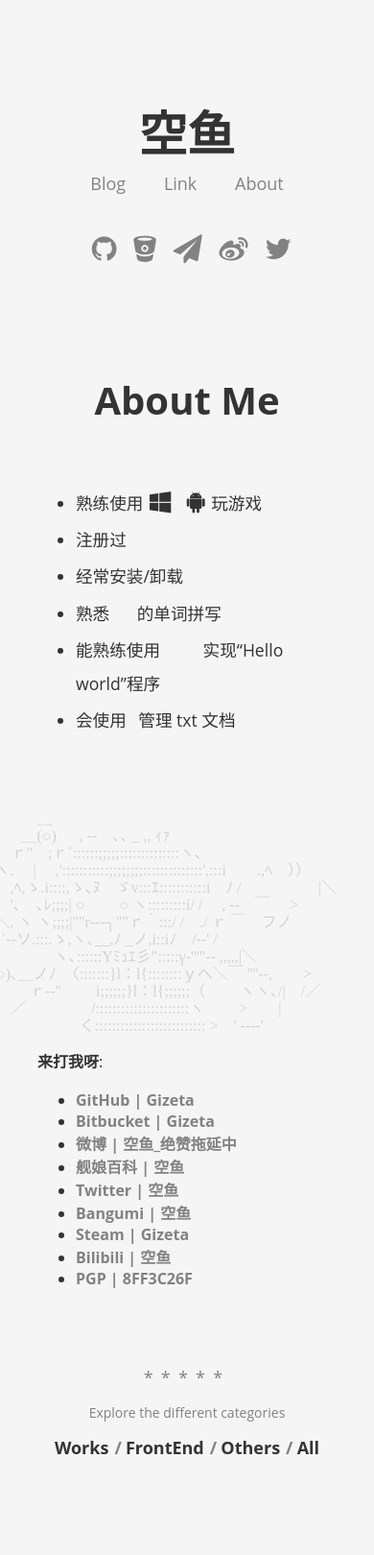
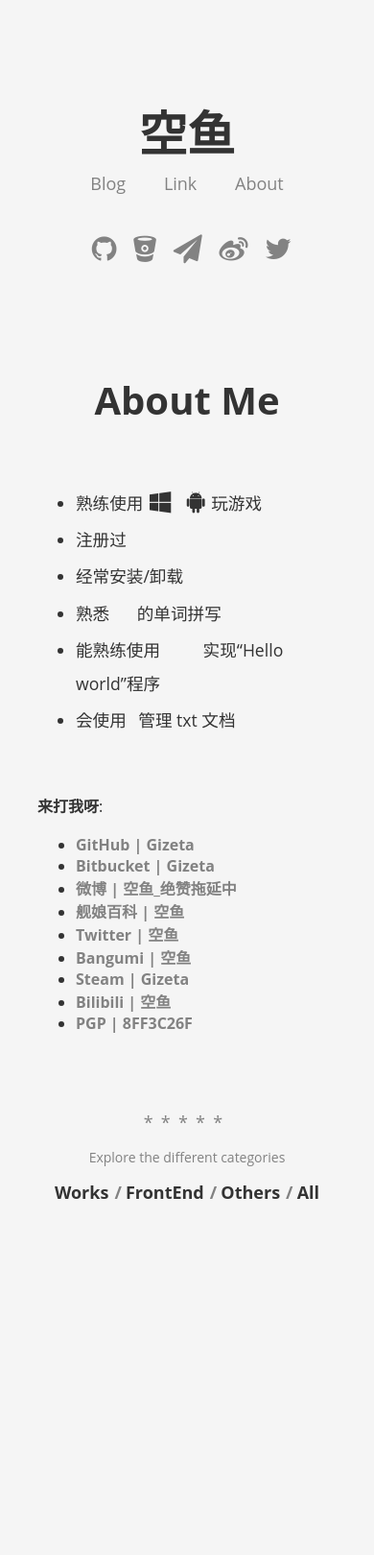
Before and after one commit to Gizeta/gizeta-blog.github.io, a Jekyll site: the page built from about.md, in a window 390 px wide. Shown: the whole page at 96% size. Built offline with Jekyll 4.4.1, drawn with Linux system fonts in a browser that asks for light colours; some web fonts are replaced; comment, search, counter and statistics services are not loaded; after the commit the page ends 1354 px from its top, so only the background shows below that.

Commit message:
HAO BU ZHENG JING

```diff
--- a/404.html
+++ b/404.html
@@ -1,5 +1,6 @@
 ---
 layout: page
+id: err404
 title: 404
 sitemap:
   exclude: 'yes'
--- a/_config.yml
+++ b/_config.yml
@@ -12,7 +12,6 @@
   telegram: SkyFish_gz
   weibo: gizeta
   twitter: Gizeta_sf
-  # disqus: your_disqus_forum_shortname
   duoshuo: gizetablog
 
 google_analytics: 'UA-33119609-2'
--- a/_layouts/default.html
+++ b/_layouts/default.html
@@ -5,7 +5,7 @@
         {% include meta_tags/sharing.html %}
 
         {% include externals/styling.html %}
-        <link rel="stylesheet" href="{{ "/css/aa.css" | prepend: site.baseurl }}">
+        <link rel="stylesheet" href="{{ "/css/custom.css" | prepend: site.baseurl }}">
         {% if page.id == "about" %}
             <link rel="stylesheet" href="//cdn.bootcss.com/font-mfizz/2.4.1/font-mfizz.min.css">
             <link rel="stylesheet" href="{{ "/css/about.css" | prepend: site.baseurl }}">
@@ -13,11 +13,16 @@
     </head>
 
     <body>
+        <!--
+            AA copied from http://touhou-aamatome.sakura.ne.jp/aa/seirensen/nue.html
+         -->
         <div class="wrapper">
             {% include header.html %}
 
             {{ content }}
         </div>
+
+        {% if page.id != "about" and page.id != "err404" %}
         <pre class="aa aa-main">
 　　 　 　 　ﾄ ､.　 /|
 　 　 　 　 　＼＼|::|/|,. -‐‐- ､.,_
@@ -31,6 +36,7 @@
 　 人::::::::::::;＞:::;ハ､　 　　　,　　　.人:|
 ￣￣￣￣￣￣￣￣￣￣￣￣￣￣￣￣￣
         </pre>
+        {% endif %}
 
         {% include externals/scripting.html %}
         {% include externals/google_analytics.html %}
--- a/about.md
+++ b/about.md
@@ -15,7 +15,6 @@
 
 <br>
 
-<!-- http://touhou-aamatome.sakura.ne.jp/aa/seirensen/nue.html -->
 <pre class="aa nue">
 　　　　　　　 　 　 　 ＿
 　　　　　　　　　　＿(○) 　 , ‐-　､､ _ ,, ｨｧ
--- a/css/aa.css
+++ /dev/null
@@ -1,21 +0,0 @@
-.aa {
-    font-size: 12pt;
-    line-height: 1.125em;
-    font-family: "MS PGothic";
-    color: black;
-    user-select: none;
-    -moz-user-select: none;
-}
-
-.aa-main {
-    position: fixed;
-    bottom: -2.5em;
-    left: 5px;
-    color: gray;
-    opacity: 0.2;
-}
-@media (max-width: 1279px) {
-    .aa-main {
-        display: none;
-    }
-}
--- /dev/null
+++ b/css/custom.css
@@ -0,0 +1,50 @@
+.aa {
+    font-size: 12pt;
+    line-height: 1.125em;
+    font-family: "MS PGothic";
+    color: black;
+    user-select: none;
+    -moz-user-select: none;
+}
+@media (max-width: 800px) {
+    .aa {
+        display: none;
+    }
+}
+
+.aa-main {
+    position: fixed;
+    bottom: -2.5em;
+    left: 5px;
+    color: gray;
+    opacity: 0.2;
+}
+@media (max-width: 1279px) {
+    .aa-main {
+        display: none;
+    }
+}
+
+html {
+    cursor: url('/assets/images/trident.png'), auto !important;
+}
+
+a:nth-of-type(3n+1) {
+    cursor: url('/assets/images/ufo1.png'), pointer !important;
+}
+a:nth-of-type(3n+2) {
+    cursor: url('/assets/images/ufo2.png'), pointer !important;
+}
+a:nth-of-type(3n) {
+    cursor: url('/assets/images/ufo3.png'), pointer !important;
+}
+
+li:nth-of-type(3n+1) a {
+    cursor: url('/assets/images/ufo1.png'), pointer !important;
+}
+li:nth-of-type(3n+2) a {
+    cursor: url('/assets/images/ufo2.png'), pointer !important;
+}
+li:nth-of-type(3n) a {
+    cursor: url('/assets/images/ufo3.png'), pointer !important;
+}
```
Also changed, not shown: assets/images/trident.png (added), assets/images/ufo1.png (added), assets/images/ufo2.png (added), assets/images/ufo3.png (added).
